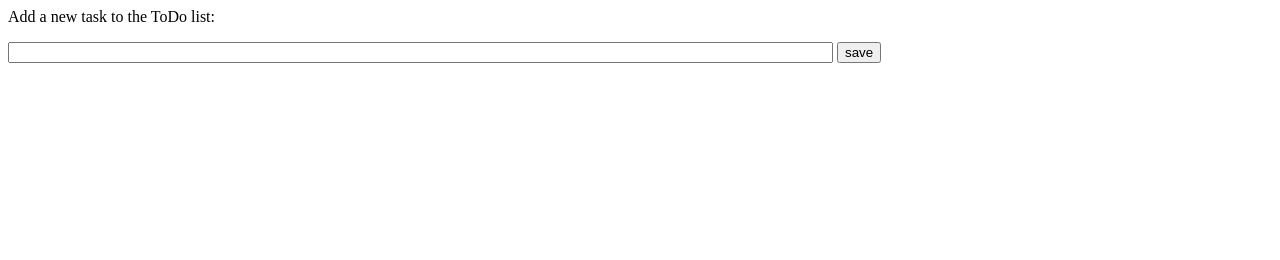
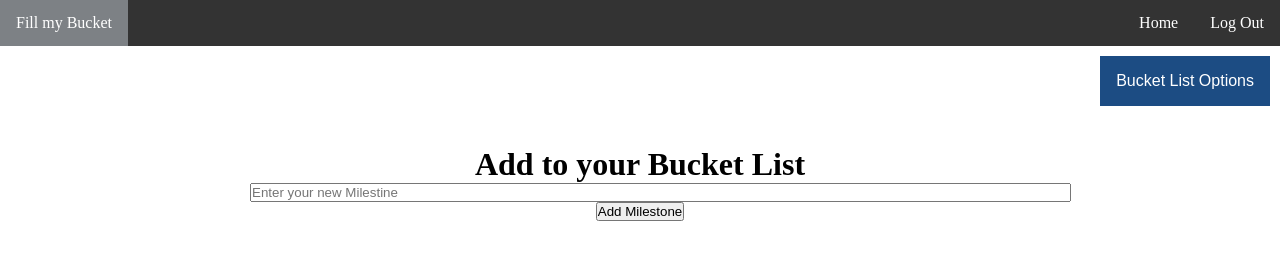
Before and after one commit to ll17098/Bucket_List, a plain HTML site: page templates/new_task.html in a window 1280 px wide. Drawn offline with Linux system fonts and the light colour scheme.

Commit message:
Version 2 - add new task

```diff
--- a/templates/new_task.html
+++ b/templates/new_task.html
@@ -1,5 +1,119 @@
-<p>Add a new task to the ToDo list:</p>
-<form action="/new" method="GET">
-  <input type="text" size="100" maxlength="100" name="task" required>
-  <input type="submit" name="save" value="save" a href="/Bucket">
-</form>
+<!DOCTYPE html>
+<html lang="en">
+<head>
+  <meta charset="UTF-8">
+  <meta http-equiv="X-UA-Compatible" content="IE=edge">
+  <meta name="viewport" content="width=device-width, initial-scale=1.0">
+  <title>New Milestone</title>
+</head>
+<body>
+<div class="nav">
+  <li><a class="active" href="/">Fill my Bucket</a></li>
+  <li><a href="logout.py">Log Out</a></li>
+  <li><a href="/">Home</a></li>
+</div>
+
+<div class="dropdown">
+  <button class="dropbtn">Bucket List Options</button>
+  <div class="dropdown-content">
+    <a href="/bucket">My Bucket List</a>
+    <a href="/edit">Edit Current Item</a>
+  </div>
+</div>
+<div class="container">
+  <div class="field_wrap">
+    <h1>Add to your Bucket List</h1>
+  </div>
+
+  <div class="new">
+    <form action="/new" method="GET">
+      <input type="text" size="100" maxlength="100" placeholder="Enter your new Milestine" name="task" required>
+      <button type="submit" name="save" value="save">Add Milestone</button>
+    </form>
+  </div>
+</div>
+
+
+</body>
+</html>
+
+
+
+<style>
+* {
+  margin: 0;
+  padding: 0;
+}
+.nav {
+  list-style-type: none;
+  overflow: hidden;
+  background-color: #333;
+}
+li a {
+  float: right;
+  display: block;
+  color: white;
+  text-align: center;
+  padding: 14px 16px;
+  text-decoration: none;
+}
+li a:hover {
+  background-color: #7D8185;
+}
+.active {
+  background-color: #1C4C83;
+  float: left;
+}
+.container {
+  margin-top: 100px;
+  margin-left: 250px;
+  margin-right: 250px;
+  text-align: center;
+}
+.dropdown {
+  text-decoration: none;
+  color: white;
+  text-align: center;
+  float: right;
+  display: block;
+}
+.dropbtn {
+  background-color: #1C4C83;
+  color: white;
+  margin-top: 10px;
+  margin-right: 10px;
+  padding: 16px;
+  font-size: 16px;
+  border: none;
+  cursor: pointer;
+}
+.dropdown-content {
+  display: none;
+  position: absolute;
+  background-color: white;
+  min-width: 170px;
+  box-shadow: 0px 8px 16px 0px rgba(0,0,0,0.2);
+  z-index: 1;
+  text-align: center;
+}
+
+.dropdown-content a {
+  display: block;
+  width: 1;
+  color: black;
+  padding: 16px;
+  text-decoration: none;
+}
+
+.dropdown-content a:hover {background-color: #7D8185}
+
+.dropdown:hover .dropdown-content {
+  display: block;
+}
+
+.dropdown:hover .dropbtn {
+  background-color: #1C4C83;
+}
+
+
+</style>
```
